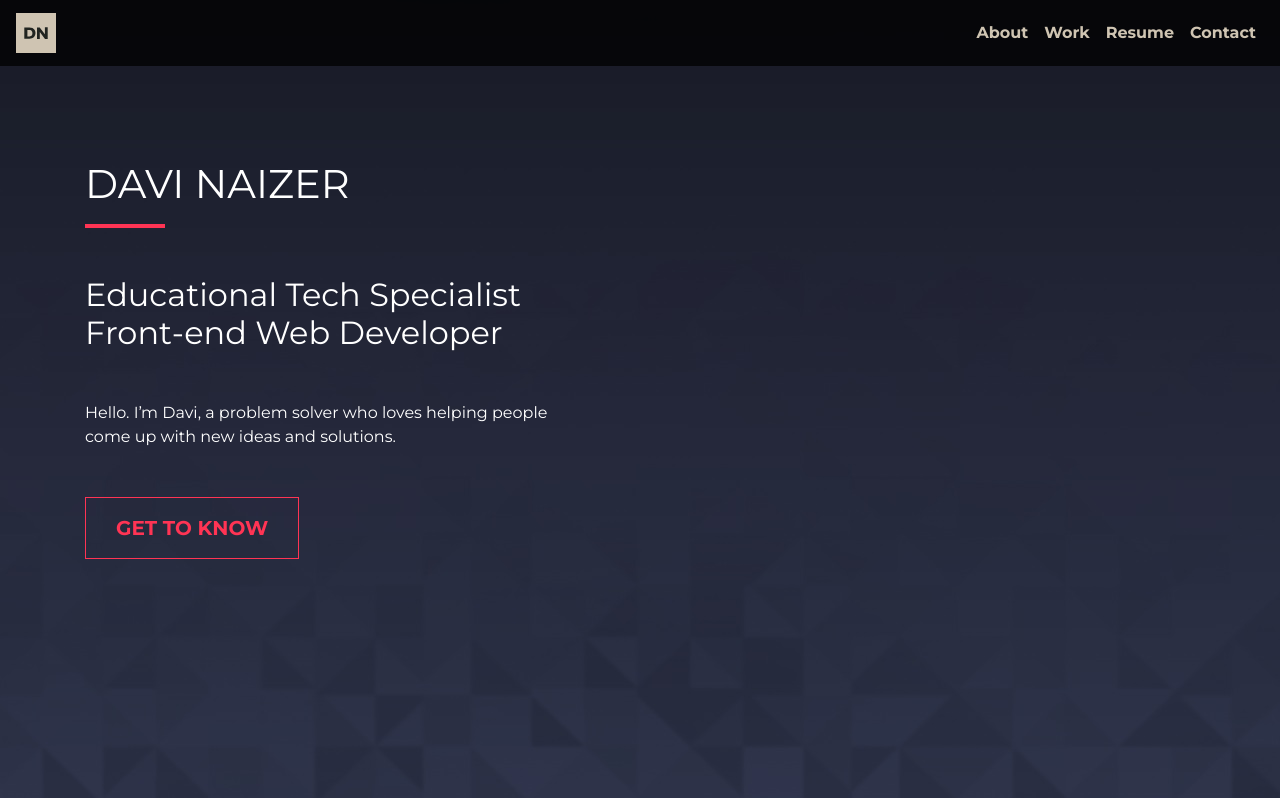
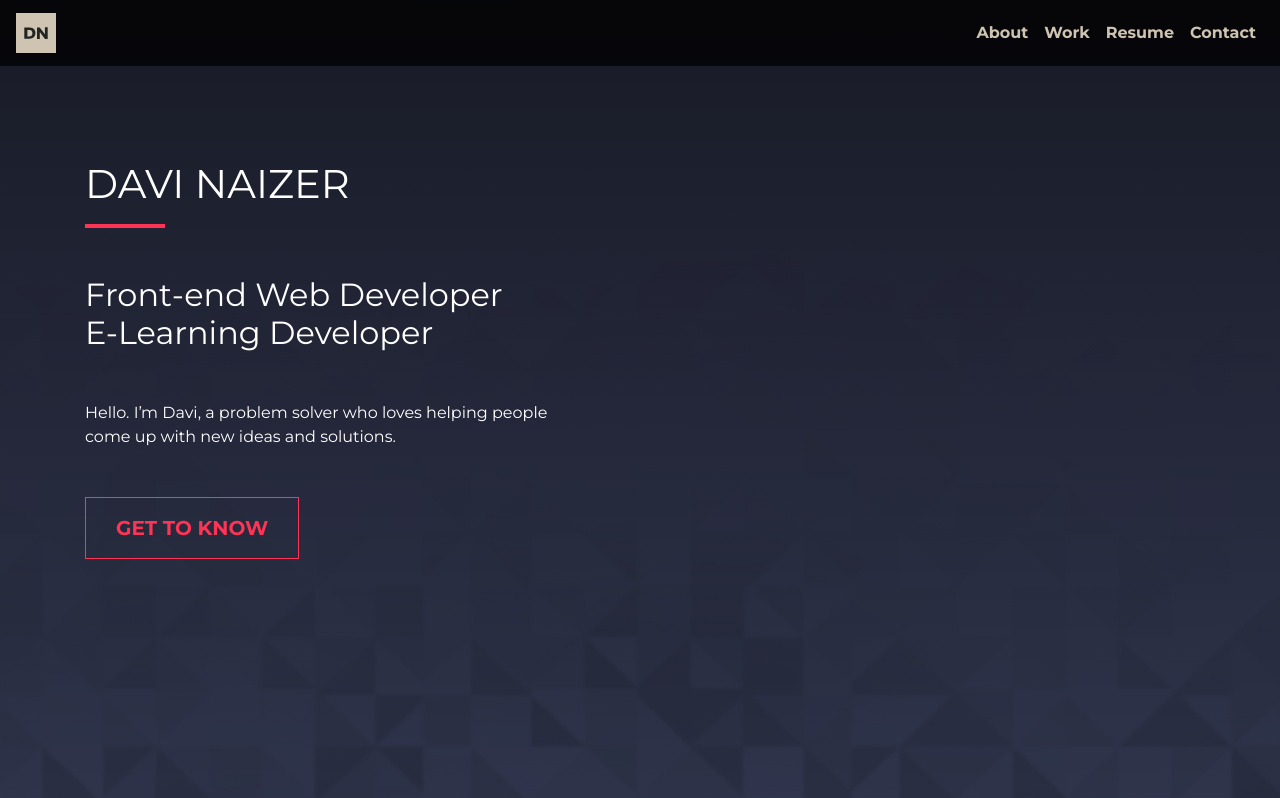
Before and after one commit to davinaizer/myportfolio, a React app: page / in a window 1280 px wide. Shown: the top 798 px of the page. Built offline with nearby package versions, Linux system fonts and the light colour scheme.

Commit message:
update title

```diff
--- a/src/app/containers/Cover.js
+++ b/src/app/containers/Cover.js
@@ -17,9 +17,9 @@ export default class Cover extends Component {
               <h1 className="mb-2">DAVI NAIZER</h1>
               <hr className="title__separator ml-0" />
               <h2 className="mx-auto my-5">
-                Educational Tech Specialist
+                Front-end Web Developer
                 <br />
-                Front-end Web Developer
+                E-Learning Developer
               </h2>
               <p className="mb-5">
                 Hello. Iʼm Davi, a problem solver who loves helping people come
```
